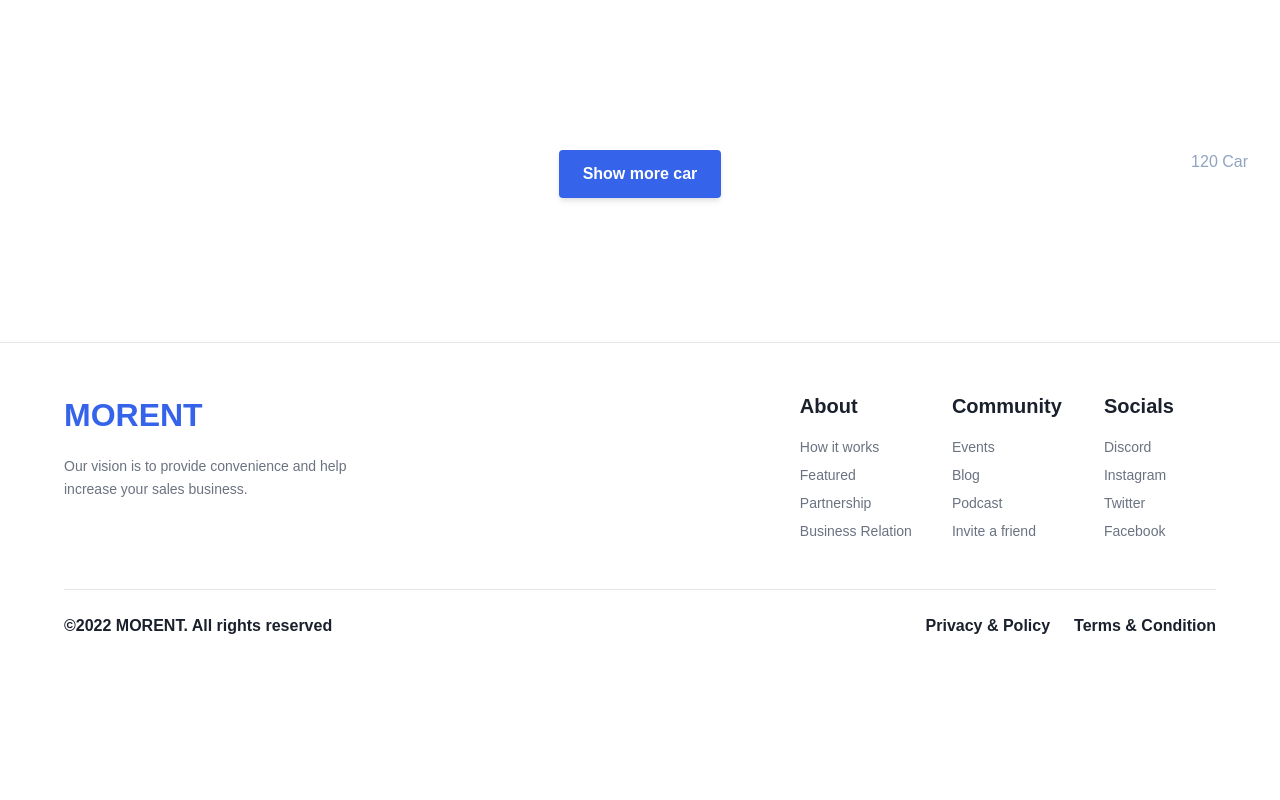
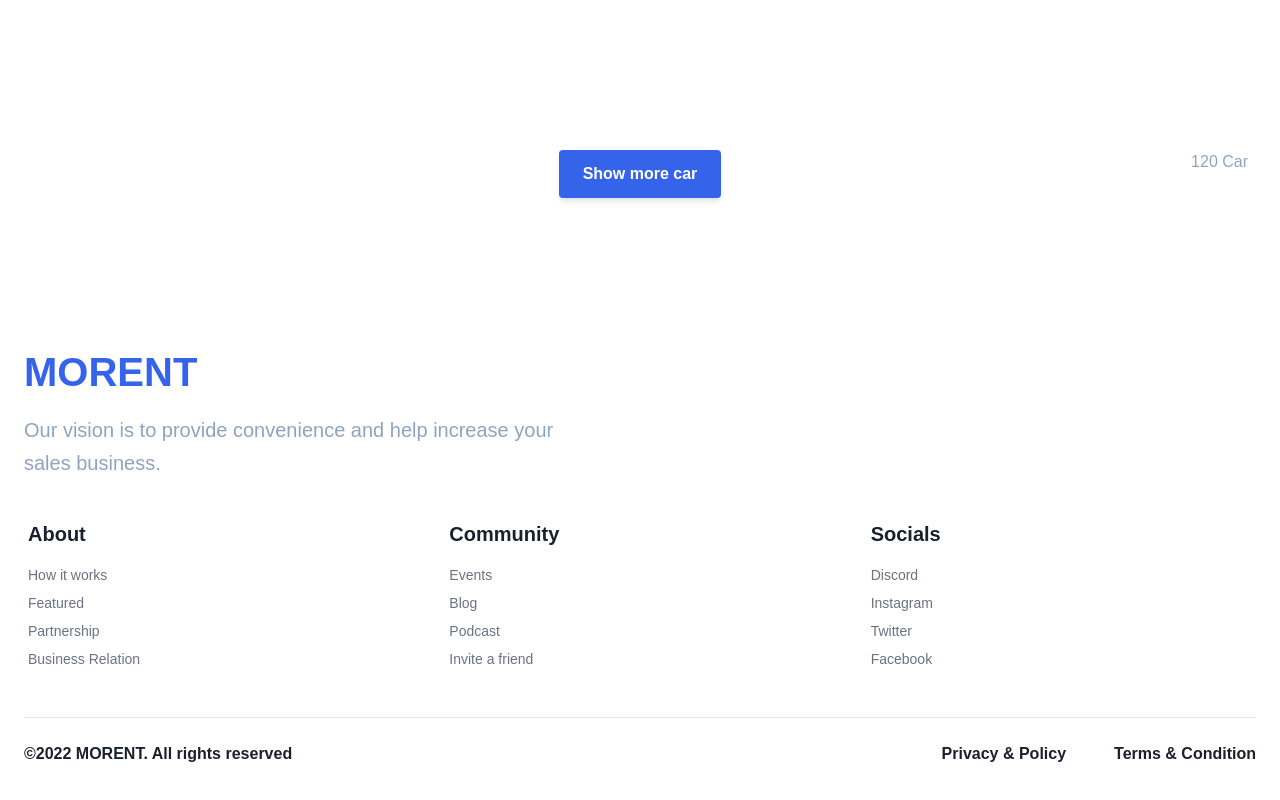
Before and after one commit to AlishhShahid/UIUX_Hackathon, a Next.js app: page / in a window 1280 px wide. Shown: the part 1926-2726 px from the top of the page. Before the commit the page ends 2612 px from the top, so only its background shows below. Built offline with nearby package versions, Linux system fonts and the light colour scheme.

Commit message:
Update Footer.tsx

```diff
--- a/app/components/Footer.tsx
+++ b/app/components/Footer.tsx
@@ -1,20 +1,21 @@
 function Footer() {
   return (
-      <footer className="bg-white px-16 py-12 border-t border-gray-200">
-        <div className="max-w-7xl mx-auto flex justify-between items-start">
-
-          <div className="pr-16 w-1/3">
-            <h2 className="text-[#3563E9] text-[32px] font-bold mb-4">MORENT</h2>
-            <p className="text-sm text-gray-500 leading-relaxed">
-              Our vision is to provide convenience and help
-              increase your sales business.
+    <div>
+      <div className=" pl-6 w-60 sm:pr-16 sm:w-1/2">
+        <h2 className="text-[#3563E9] text-[32px] sm:text-[40px] font-bold mb-3">
+          MORENT
+        </h2>
+        <p className="text-[12px] text-[#90A3BF] sm:text-[20px] leading-relaxed">
+          Our vision is to provide convenience and help increase your sales
+          business.
         </p>
       </div>
 
-          <div className="grid grid-cols-3 gap-x-10">
-
+      <div className=" grid grid-cols-3 gap-x-10 mx-7 mt-10">
         <div>
-              <h3 className="text-[#1A202C] text-[20px] font-semibold mb-4">About</h3>
+          <h3 className="text-[#1A202C] text-[20px] font-semibold mb-4">
+            About
+          </h3>
           <ul className="space-y-2 text-sm text-gray-500">
             <li>How it works</li>
             <li>Featured</li>
@@ -24,7 +25,9 @@ function Footer() {
         </div>
 
         <div>
-              <h3 className="text-[#1A202C] text-[20px] font-semibold mb-4">Community</h3>
+          <h3 className="text-[#1A202C] text-[20px] font-semibold mb-4">
+            Community
+          </h3>
           <ul className="space-y-2 text-sm text-gray-500">
             <li>Events</li>
             <li>Blog</li>
@@ -34,7 +37,9 @@ function Footer() {
         </div>
 
         <div>
-              <h3 className="text-[#1A202C] text-[20px] font-semibold mb-4">Socials</h3>
+          <h3 className="text-[#1A202C] text-[20px] font-semibold mb-4">
+            Socials
+          </h3>
           <ul className="space-y-2 text-sm text-gray-500">
             <li>Discord</li>
             <li>Instagram</li>
@@ -43,20 +48,20 @@ function Footer() {
           </ul>
         </div>
       </div>
-        </div>
 
-        <div className="mt-12 border-t border-gray-200 pt-6 flex justify-between items-center text-[16px] text-[#1A202C] font-semibold">
+      <div className="mt-12 mb-12 mr-6 ml-6 border-t border-gray-200 pt-6 flex justify-between items-center text-[16px] gap-x-10 sm:[12px] text-[#1A202C] font-semibold">
         <p>©2022 MORENT. All rights reserved</p>
         <div className="flex space-x-6">
           <a href="#" className="hover:text-gray-800">
             Privacy & Policy
           </a>
+          <hr />
           <a href="#" className="hover:text-gray-800">
             Terms & Condition
           </a>
         </div>
       </div>
-      </footer>
+    </div>
   );
 }
 
```
Lines whose indentation alone changed are shown as unchanged.
